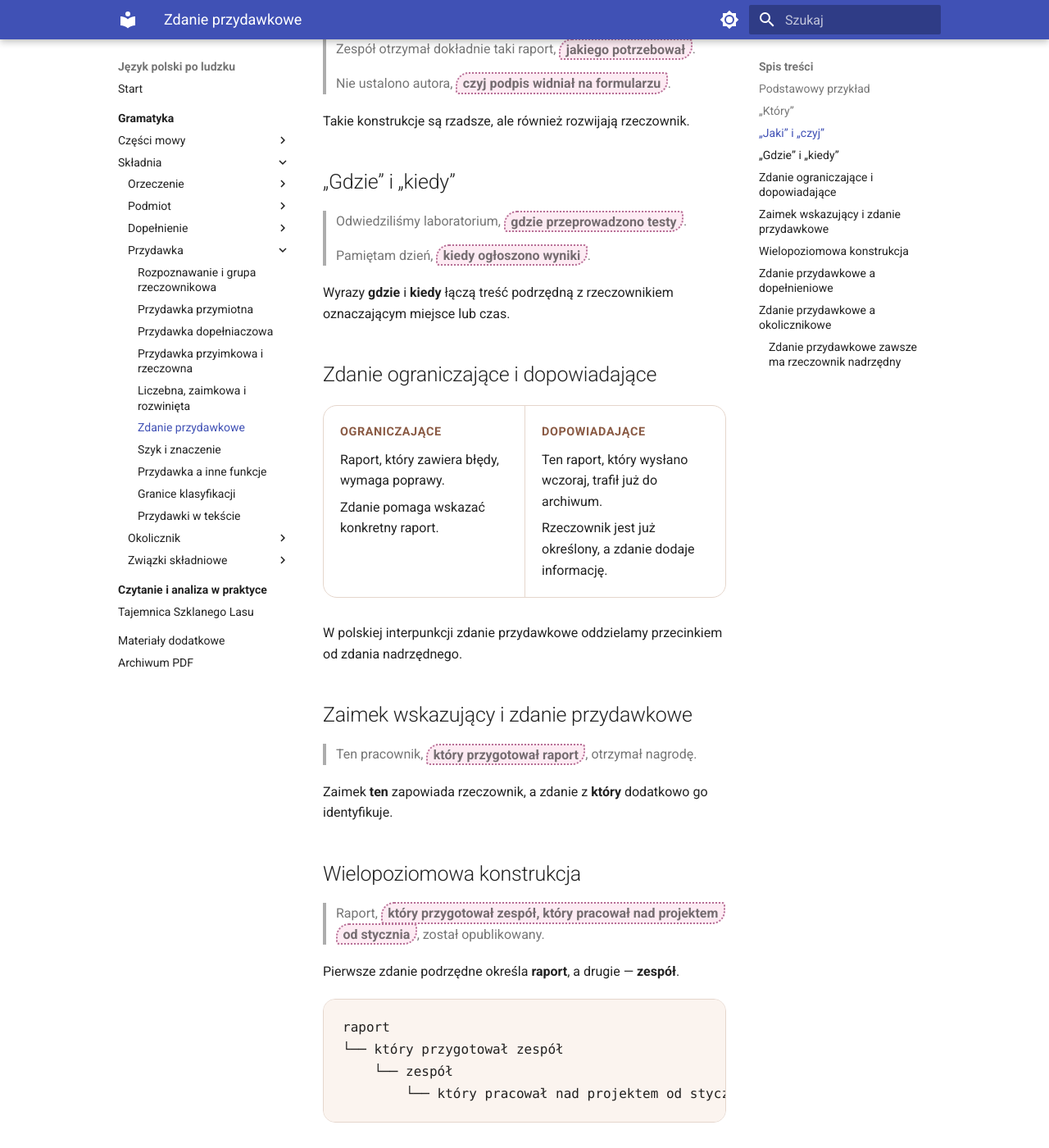
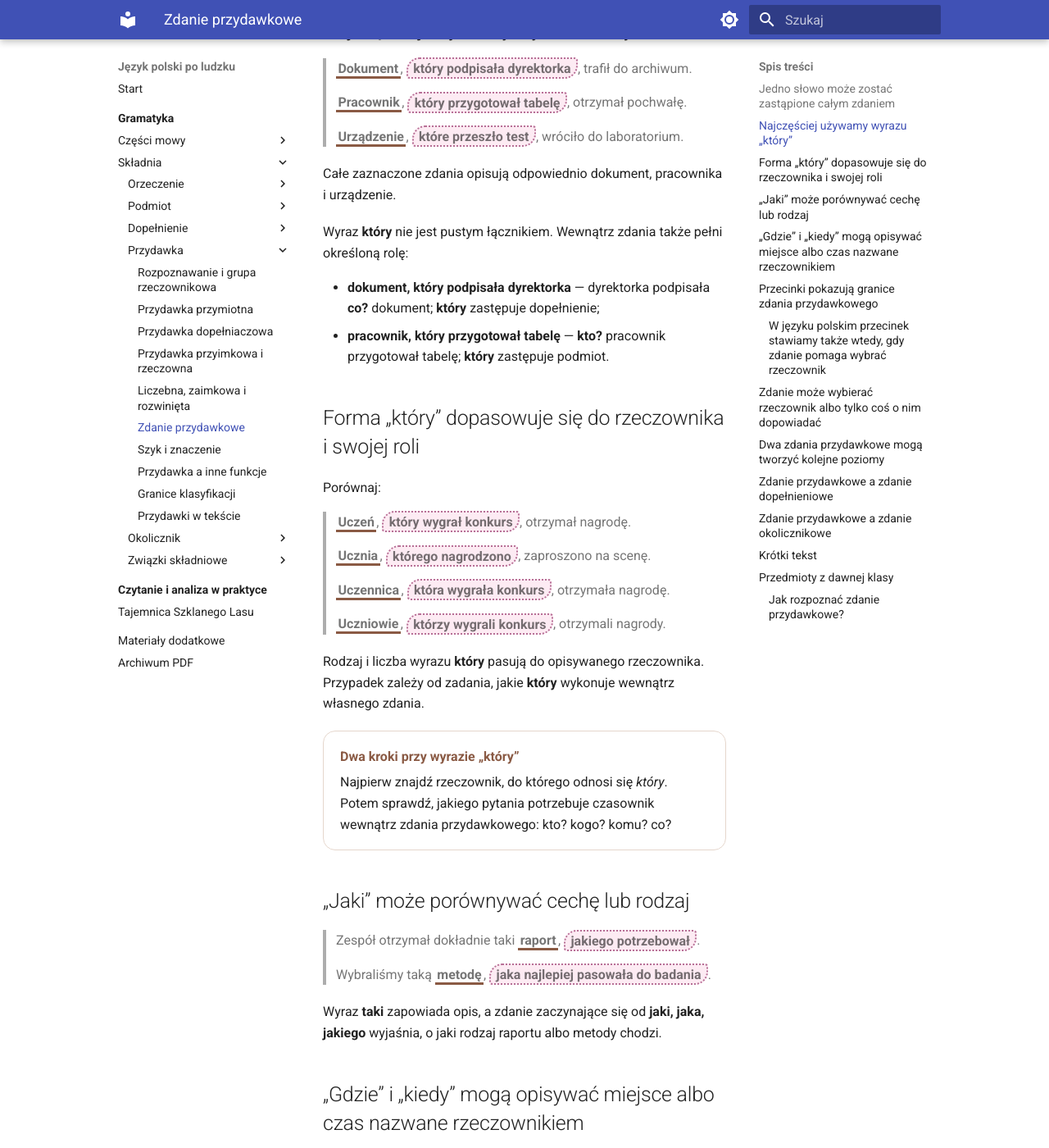
Before and after one commit to dchorazkiewicz/SP_JP, an MkDocs documentation site: the page built from docs/gramatyka/skladnia/przydawka/zdanie-przydawkowe.md, in a window 1280 px wide and 1400 px high, scrolled down 754 px. Shown: the whole window at 82% size. Built offline with MkDocs 1.6.1 and Material for MkDocs 9.7.7, drawn with Linux system fonts in a browser that asks for light colours; some of the changed text lies outside the part shown.

Commit message:
Przebuduj lekcję o zdaniu przydawkowym

```diff
--- a/docs/gramatyka/skladnia/przydawka/zdanie-przydawkowe.md
+++ b/docs/gramatyka/skladnia/przydawka/zdanie-przydawkowe.md
@@ -2,82 +2,164 @@
 
 <div class="attribute-lesson" markdown>
 
-<div class="attribute-lead">
-Zdanie przydawkowe rozwija rzeczownik lub zaimek w zdaniu nadrzędnym. Najczęściej rozpoczyna się od wyrazów <strong>który</strong>, <strong>jaki</strong>, <strong>gdzie</strong>, <strong>kiedy</strong> albo <strong>czyj</strong>.
+## Jedno słowo może zostać zastąpione całym zdaniem
+
+Porównaj:
+
+> <span class="attribute-mark attribute-mark--adjective">Poranny</span> <span class="attribute-head">raport</span> trafił do dyrekcji.
+
+> <span class="attribute-head">Raport</span>, <span class="attribute-mark attribute-mark--clause">który wysłano rano</span>, trafił do dyrekcji.
+
+Wyraz **poranny** opisuje raport jednym słowem. Część **który wysłano rano** także mówi o raporcie, ale zawiera własną informację o czynności **wysłano**.
+
+Jest więc całym zdaniem, które pełni zadanie podobne do przydawki. Nazywamy je **zdaniem przydawkowym**.
+
+<div class="attribute-concept">
+  <span class="attribute-concept__label">Pojęcie</span>
+  <strong>Zdanie przydawkowe</strong>
+  <p>To część większego zdania, która ma własne orzeczenie i opisuje rzeczownik albo zaimek: <em>raport, który wysłano rano</em>.</p>
 </div>
 
-## Podstawowy przykład
+## Najczęściej używamy wyrazu „który”
 
-> Raport, <span class="attribute-mark attribute-mark--clause">który wysłano rano</span>, trafił do dyrekcji.
+> <span class="attribute-head">Dokument</span>, <span class="attribute-mark attribute-mark--clause">który podpisała dyrektorka</span>, trafił do archiwum.
 
-Zdanie podrzędne określa rzeczownik **raport**.
+> <span class="attribute-head">Pracownik</span>, <span class="attribute-mark attribute-mark--clause">który przygotował tabelę</span>, otrzymał pochwałę.
 
-## „Który”
+> <span class="attribute-head">Urządzenie</span>, <span class="attribute-mark attribute-mark--clause">które przeszło test</span>, wróciło do laboratorium.
 
-- Dokument, <span class="attribute-mark attribute-mark--clause">który podpisała dyrektorka</span>, trafił do archiwum.
-- Pracownik, <span class="attribute-mark attribute-mark--clause">który przygotował tabelę</span>, otrzymał pochwałę.
-- Urządzenie, <span class="attribute-mark attribute-mark--clause">które przeszło test</span>, wróciło do laboratorium.
+Całe zaznaczone zdania opisują odpowiednio dokument, pracownika i urządzenie.
 
-Zaimek **który** pełni własną funkcję wewnątrz zdania podrzędnego.
+Wyraz **który** nie jest pustym łącznikiem. Wewnątrz zdania także pełni określoną rolę:
 
-## „Jaki” i „czyj”
+- **dokument, który podpisała dyrektorka** — dyrektorka podpisała **co?** dokument; **który** zastępuje dopełnienie;
+- **pracownik, który przygotował tabelę** — **kto?** pracownik przygotował tabelę; **który** zastępuje podmiot.
 
-> Zespół otrzymał dokładnie taki raport, <span class="attribute-mark attribute-mark--clause">jakiego potrzebował</span>.
+## Forma „który” dopasowuje się do rzeczownika i swojej roli
 
-> Nie ustalono autora, <span class="attribute-mark attribute-mark--clause">czyj podpis widniał na formularzu</span>.
+Porównaj:
 
-Takie konstrukcje są rzadsze, ale również rozwijają rzeczownik.
+> <span class="attribute-head">Uczeń</span>, <span class="attribute-mark attribute-mark--clause">który wygrał konkurs</span>, otrzymał nagrodę.
 
-## „Gdzie” i „kiedy”
+> <span class="attribute-head">Ucznia</span>, <span class="attribute-mark attribute-mark--clause">którego nagrodzono</span>, zaproszono na scenę.
 
-> Odwiedziliśmy laboratorium, <span class="attribute-mark attribute-mark--clause">gdzie przeprowadzono testy</span>.
+> <span class="attribute-head">Uczennica</span>, <span class="attribute-mark attribute-mark--clause">która wygrała konkurs</span>, otrzymała nagrodę.
 
-> Pamiętam dzień, <span class="attribute-mark attribute-mark--clause">kiedy ogłoszono wyniki</span>.
+> <span class="attribute-head">Uczniowie</span>, <span class="attribute-mark attribute-mark--clause">którzy wygrali konkurs</span>, otrzymali nagrody.
 
-Wyrazy **gdzie** i **kiedy** łączą treść podrzędną z rzeczownikiem oznaczającym miejsce lub czas.
+Rodzaj i liczba wyrazu **który** pasują do opisywanego rzeczownika. Przypadek zależy od zadania, jakie **który** wykonuje wewnątrz własnego zdania.
 
-## Zdanie ograniczające i dopowiadające
+<div class="attribute-checkpoint">
+  <div class="attribute-checkpoint__title">Dwa kroki przy wyrazie „który”</div>
+  <p>Najpierw znajdź rzeczownik, do którego odnosi się <em>który</em>. Potem sprawdź, jakiego pytania potrzebuje czasownik wewnątrz zdania przydawkowego: kto? kogo? komu? co?</p>
+</div>
+
+## „Jaki” może porównywać cechę lub rodzaj
+
+> Zespół otrzymał dokładnie taki <span class="attribute-head">raport</span>, <span class="attribute-mark attribute-mark--clause">jakiego potrzebował</span>.
+
+> Wybraliśmy taką <span class="attribute-head">metodę</span>, <span class="attribute-mark attribute-mark--clause">jaka najlepiej pasowała do badania</span>.
+
+Wyraz **taki** zapowiada opis, a zdanie zaczynające się od **jaki, jaka, jakiego** wyjaśnia, o jaki rodzaj raportu albo metody chodzi.
+
+## „Gdzie” i „kiedy” mogą opisywać miejsce albo czas nazwane rzeczownikiem
+
+> Odwiedziliśmy <span class="attribute-head">laboratorium</span>, <span class="attribute-mark attribute-mark--clause">gdzie przeprowadzono testy</span>.
+
+> Pamiętam <span class="attribute-head">dzień</span>, <span class="attribute-mark attribute-mark--clause">kiedy ogłoszono wyniki</span>.
+
+Zdanie z **gdzie** opisuje rzeczownik oznaczający miejsce — **laboratorium**. Zdanie z **kiedy** opisuje rzeczownik oznaczający czas — **dzień**.
+
+Nie każde zdanie zaczynające się od **gdzie** lub **kiedy** jest przydawkowe. Musi istnieć rzeczownik, który ono opisuje.
+
+## Przecinki pokazują granice zdania przydawkowego
+
+> Raport, <span class="attribute-mark attribute-mark--clause">który zawiera błędy</span>, wymaga poprawy.
+
+Zdanie przydawkowe oddzielamy przecinkiem od części głównej. Jeżeli zostało włożone w środek większego zdania, potrzebujemy dwóch przecinków:
+
+> Raport**,** który zawiera błędy**,** wymaga poprawy.
+
+Pierwszy przecinek otwiera dodatkową część, a drugi ją zamyka.
+
+<div class="attribute-summary">
+<h3>W języku polskim przecinek stawiamy także wtedy, gdy zdanie pomaga wybrać rzeczownik</h3>
+<p>Możemy mówić o raporcie, który zawiera błędy, aby odróżnić go od poprawnego raportu. Mimo że informacja pomaga wskazać konkretną rzecz, zdanie z <em>który</em> nadal oddzielamy przecinkiem.</p>
+</div>
+
+## Zdanie może wybierać rzeczownik albo tylko coś o nim dopowiadać
+
+Porównaj sens:
 
 <div class="attribute-comparison">
-  <div class="attribute-comparison-item"><span class="attribute-comparison-label">ograniczające</span><p>Raport, który zawiera błędy, wymaga poprawy.</p><p>Zdanie pomaga wskazać konkretny raport.</p></div>
-  <div class="attribute-comparison-item"><span class="attribute-comparison-label">dopowiadające</span><p>Ten raport, który wysłano wczoraj, trafił już do archiwum.</p><p>Rzeczownik jest już określony, a zdanie dodaje informację.</p></div>
+  <div class="attribute-comparison-item"><span class="attribute-comparison-label">pomaga wybrać</span><p><span class="attribute-head">Raport</span>, <span class="attribute-mark attribute-mark--clause">który zawiera błędy</span>, wymaga poprawy.</p><p>Interesuje nas raport z błędami, a nie każdy raport.</p></div>
+  <div class="attribute-comparison-item"><span class="attribute-comparison-label">dodaje wiadomość</span><p>Ten <span class="attribute-head">raport</span>, <span class="attribute-mark attribute-mark--clause">który wysłano wczoraj</span>, trafił już do archiwum.</p><p>Wyraz <em>ten</em> już wskazuje raport, a zdanie dodaje informację o wysłaniu.</p></div>
 </div>
 
-W polskiej interpunkcji zdanie przydawkowe oddzielamy przecinkiem od zdania nadrzędnego.
+Pierwszy typ bywa nazywany **ograniczającym**, ponieważ ogranicza grupę możliwych raportów. Drugi bywa nazywany **dopowiadającym**, ponieważ tylko dodaje wiadomość o znanym raporcie. W polskiej pisowni oba typy oddzielamy przecinkiem.
 
-## Zaimek wskazujący i zdanie przydawkowe
+## Dwa zdania przydawkowe mogą tworzyć kolejne poziomy
 
-> Ten pracownik, <span class="attribute-mark attribute-mark--clause">który przygotował raport</span>, otrzymał nagrodę.
-
-Zaimek **ten** zapowiada rzeczownik, a zdanie z **który** dodatkowo go identyfikuje.
-
-## Wielopoziomowa konstrukcja
-
-> Raport, <span class="attribute-mark attribute-mark--clause">który przygotował zespół, który pracował nad projektem od stycznia</span>, został opublikowany.
-
-Pierwsze zdanie podrzędne określa **raport**, a drugie — **zespół**.
+> <span class="attribute-head">Raport</span>, <span class="attribute-mark attribute-mark--clause">który przygotował zespół, który pracował nad projektem od stycznia</span>, został opublikowany.
 
 <div class="attribute-tree">raport
 └── który przygotował zespół
     └── zespół
         └── który pracował nad projektem od stycznia</div>
 
-## Zdanie przydawkowe a dopełnieniowe
+Pierwsze zdanie opisuje **raport**, a drugie opisuje **zespół** znajdujący się wewnątrz pierwszego zdania.
+
+Konstrukcja jest poprawna, ale dość ciężka. Czytelniej można napisać:
+
+> Raport przygotował zespół pracujący nad projektem od stycznia. Dokument został już opublikowany.
+
+Poprawność nie zawsze oznacza największą czytelność.
+
+## Zdanie przydawkowe a zdanie dopełnieniowe
 
 <div class="attribute-comparison">
-  <div class="attribute-comparison-item"><span class="attribute-comparison-label">przydawkowe</span><p>Znam raport, <span class="attribute-mark attribute-mark--clause">który przygotowała Marta</span>.</p><p>Zdanie rozwija rzeczownik <em>raport</em>.</p></div>
-  <div class="attribute-comparison-item"><span class="attribute-comparison-label">dopełnieniowe</span><p>Wiem, <strong>że Marta przygotowała raport</strong>.</p><p>Zdanie uzupełnia czasownik <em>wiem</em>.</p></div>
+  <div class="attribute-comparison-item"><span class="attribute-comparison-label">opisuje rzeczownik</span><p>Znam <span class="attribute-head">raport</span>, <span class="attribute-mark attribute-mark--clause">który przygotowała Marta</span>.</p><p>Całe zdanie mówi, o jaki raport chodzi.</p></div>
+  <div class="attribute-comparison-item"><span class="attribute-comparison-label">podaje treść wiedzy</span><p>Wiem, <strong>że Marta przygotowała raport</strong>.</p><p>Całe zdanie odpowiada na pytanie <em>co wiem?</em> i uzupełnia czasownik.</p></div>
 </div>
 
-## Zdanie przydawkowe a okolicznikowe
+Zdanie przydawkowe potrzebuje rzeczownika, który opisuje. Zdanie dopełnieniowe podaje treść czasownika takiego jak **wiem**, **powiedział**, **zapytał**.
 
-> Odwiedziłem miejsce, <span class="attribute-mark attribute-mark--clause">gdzie odbyło się spotkanie</span>. — określenie rzeczownika **miejsce**.
+## Zdanie przydawkowe a zdanie okolicznikowe
 
-> Zatrzymałem się, <strong>gdzie zaczynał się las</strong>. — zdanie okolicznikowe miejsca zależne od orzeczenia.
+> Odwiedziłem <span class="attribute-head">miejsce</span>, <span class="attribute-mark attribute-mark--clause">gdzie odbyło się spotkanie</span>.
+
+Zaznaczone zdanie opisuje rzeczownik **miejsce** — jest przydawkowe.
+
+> Zatrzymałem się **tam, gdzie zaczynał się las**.
+
+Cała część mówi, gdzie się zatrzymałem, i opisuje miejsce czynności. Jest zdaniem okolicznikowym miejsca.
+
+## Krótki tekst
+
+<div class="attribute-reading">
+  <div class="attribute-reading-header"><h2>Przedmioty z dawnej klasy</h2></div>
+  <div class="attribute-reading-text" markdown>
+
+Uczniowie odwiedzili <span class="attribute-head">salę</span>, <span class="attribute-mark attribute-mark--clause">gdzie przed laty mieściła się pierwsza pracownia</span>. Nauczyciel pokazał im <span class="attribute-head">globus</span>, <span class="attribute-mark attribute-mark--clause">który należał do założyciela szkoły</span>, oraz <span class="attribute-head">mapę</span>, <span class="attribute-mark attribute-mark--clause">którą odnowili starsi uczniowie</span>. Wszyscy zapamiętali <span class="attribute-head">moment</span>, <span class="attribute-mark attribute-mark--clause">kiedy uruchomiono stary projektor</span>.
+
+  </div>
+</div>
+
+<div class="attribute-reading__commentary" markdown>
+<strong>Co pokazuje tekst?</strong>
+
+Zdania z **gdzie**, **który**, **którą** i **kiedy** opisują rzeczowniki **sala**, **globus**, **mapa** i **moment**. Każde ma własne orzeczenie, ale w większym zdaniu pełni funkcję przydawki.
+</div>
 
 <div class="attribute-summary">
-<h3>Zdanie przydawkowe zawsze ma rzeczownik nadrzędny</h3>
-Najważniejsze jest wskazanie słowa, które całe zdanie rozwija. Bez tego łatwo pomylić je ze zdaniem dopełnieniowym albo okolicznikowym.
+<h3>Jak rozpoznać zdanie przydawkowe?</h3>
+<ul>
+  <li>Znajdź rzeczownik albo zaimek, który całe zdanie opisuje.</li>
+  <li>Sprawdź, czy zaznaczona część ma własne orzeczenie.</li>
+  <li>Zwróć uwagę na wyrazy <em>który, jaki, gdzie, kiedy</em>.</li>
+  <li>Oddziel zdanie przydawkowe przecinkiem lub parą przecinków.</li>
+  <li>Nie myl go ze zdaniem podającym treść czasownika albo okoliczności czynności.</li>
+</ul>
 </div>
 
 [Przejdź dalej: szyk i znaczenie](../szyk-i-znaczenie/){ .md-button .md-button--primary }
```
